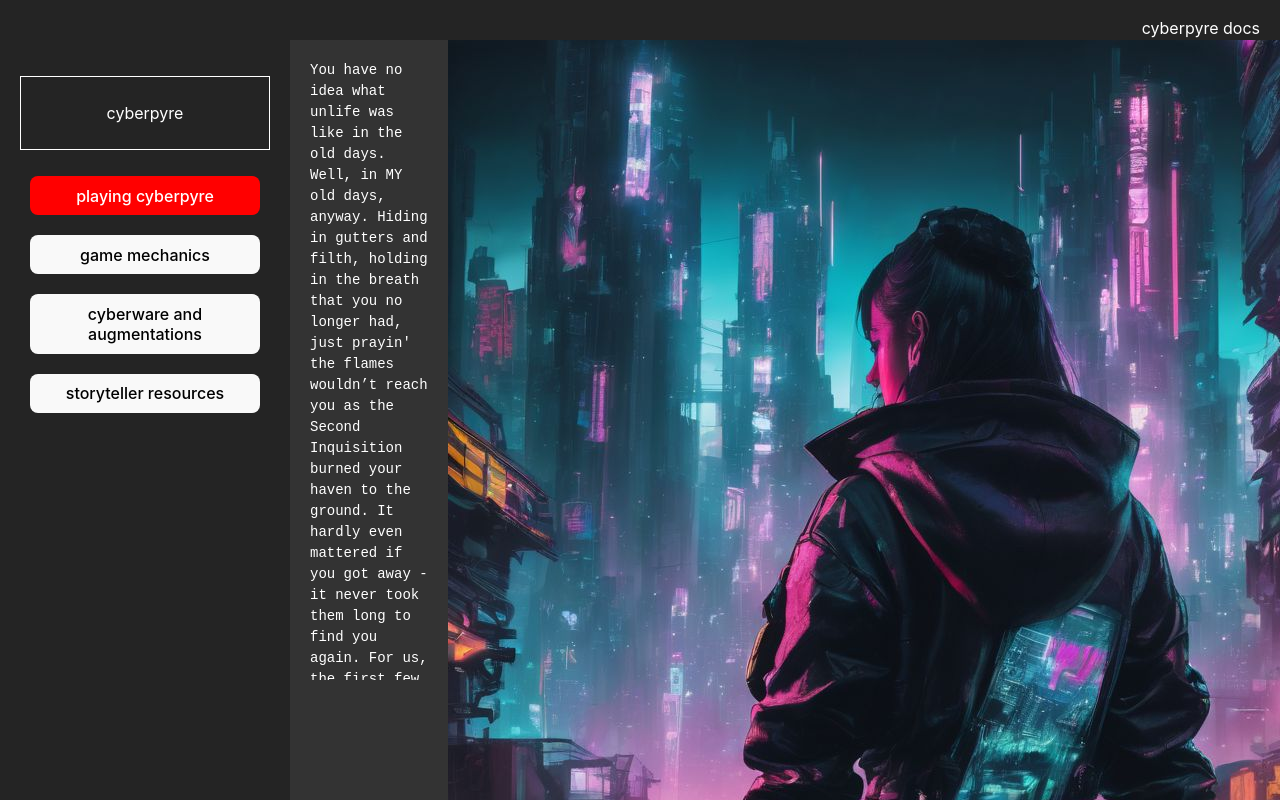
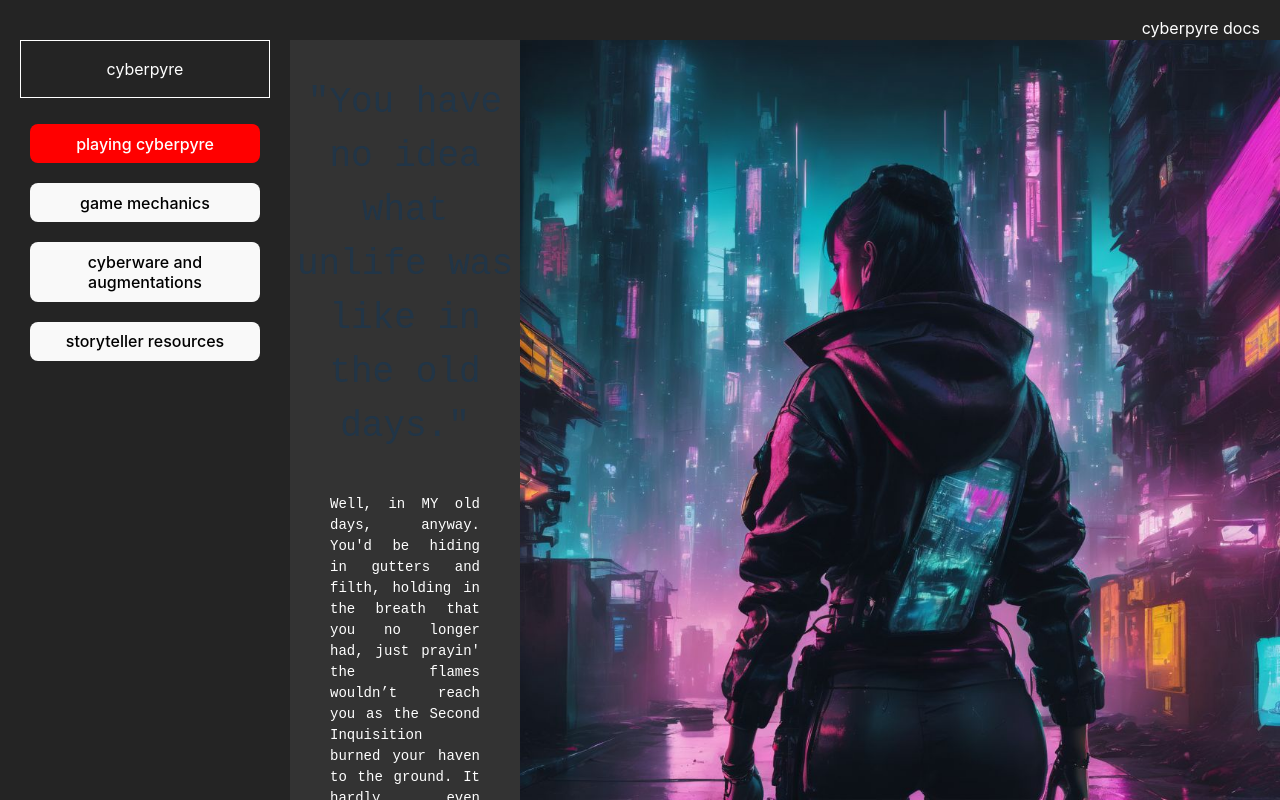
Before and after one commit to qpgdev/cyberpyre, a React (Vite) app: page /playing-cyberpyre/setting-the-scene in a window 1280 px wide. Shown: the top 800 px of the page. Built offline with nearby package versions, Linux system fonts and the light colour scheme; the HTML template or start-up script is replaced by a standard one.

Commit message:
bugfix: fixed error where user could scroll beyond end of page

```diff
--- a/src/App.css
+++ b/src/App.css
@@ -4,8 +4,37 @@
   text-align: center;
 }
 
+.container {
+  display: flex;
+  max-height: 95vh;
+}
+
+.dashboard {
+  flex: 1;
+  max-height: 95vh;
+}
+
+.dropdown-content {
+display: none;
+position: relative;
+min-width: 160px;
+box-shadow: 0px 8px 16px 0px rgba(0, 0, 0, 0.2);
+}
+
+.dropdown-content a {
+padding: 12px 16px;
+text-decoration: none;
+display: block;
+color: white;
+}
+
+.dropdown-content a:hover {
+color: rgb(255, 0, 0);
+}
+
 .logo {
-  padding: 1.5em;
+  padding: 2vh;
+  margin-top: 0px;
   border: 1px solid white;
 }
 
@@ -17,69 +46,42 @@
   filter: drop-shadow(0 0 2em #61dafbaa);
 }
 
-.container {
-  display: flex; /* Make the container take up the full viewport height */
-  overflow: auto;
-}
-
-.setting-the-scene-img {
-  align-self: baseline;
-}
-
-/* Style the sidebar */
-.sidebar {
-  width: 250px; /* Set a fixed width for the sidebar */
-  background-color: #242424; /* Sidebar background color */
-  color: #fff; /* Text color in the sidebar */
-  padding: 20px; /* Add padding for spacing */
-}
-
-.sidebar ul {
-  list-style-type: none;
-  padding: 0;
-}
-
-.sidebar ul li {
-  margin-bottom: 10px;
-}
-
-.sidebar ul li a {
-  color: #fff;
-  text-decoration: none;
-}
-
-/* Style the dashboard content area */
-.dashboard {
-  flex: 1; /* Allow the dashboard to flex and take up remaining space */
-  /* padding: 20px; Add padding for spacing */
-  max-height: 100vw;
-}
-
 .navbar {
   display: flex;
   background-color: #242424;
   color:#fff;
   padding-right: 20px;
   justify-content: right;
+  min-height: 5vh;
+}
 
-  max-height: 40px;
+.navbar-text {
+  min-height: 2vh;
+  margin: 0px;
+  align-self: flex-end;
+}
+
+.setting-the-scene-img {
+  max-height: 95vh;
+}
+
+.sidebar {
+  width: 250px;
+  background-color: #242424;
+  color: #fff;
+  padding-left: 20px;
+  padding-right: 20px;
+  height: 95vh;
 }
 
 :root {
     color: #213547;
     background-color: #ffffff;
 }
+
 a:hover {
     color: #747bff;
 }
-/* button {
-    background-color: #f9f9f9;
-    border-width: 0px;
-    box-shadow:
-    inset 5px 0 20px #f0f,
-    inset -5px 0 20px #0ff;
-} */
-
 
 .intro-button {
   background-color: #f9f9f9;
@@ -89,17 +91,10 @@ a:hover {
   inset 0px 0 20px #f0f,
   inset 0px 0 20px #0ff;
 }
+
 .intro-button:hover {
   border-color: #0ff;
   border-width: 2px;
-}
-
-.intro-narrative {
-  color: #fff;
-  font-family: 'Courier New', Courier, monospace;
-  font-size: 14px;
-  margin: 20px;
-  text-align: left;
 }
 
 .intro-button-alt {
@@ -127,28 +122,18 @@ border-color: rgb(255, 255, 255);
 border-width: 2px;
 }
 
+.intro-narrative {
+  color: #fff;
+  font-family: 'Courier New', Courier, monospace;
+  font-size: 14px;
+  margin: 40px;
+  text-align: justify;
+}
+
 .tab {
 position: relative;
 display: inline-block;
 justify-content: center;
-}
-
-.dropdown-content {
-display: none;
-position: relative;
-min-width: 160px;
-box-shadow: 0px 8px 16px 0px rgba(0, 0, 0, 0.2);
-}
-
-.dropdown-content a {
-padding: 12px 16px;
-text-decoration: none;
-display: block;
-color: white;
-}
-
-.dropdown-content a:hover {
-color: rgb(255, 0, 0);
 }
 
 .tab:hover .dropdown-content {
@@ -157,5 +142,9 @@ display: block;
 
 .scrollable-div {
   overflow: auto;
-  height: 50vw;
 }
+
+.setting-the-scene-title {
+  font-size: 36px;
+  font-family: 'Courier New', Courier, monospace;
+}
--- a/src/App.tsx
+++ b/src/App.tsx
@@ -28,7 +28,7 @@ function App() {
     <Router>
     <div className = 'app-container'>
       <nav className='navbar'>
-        <p>
+        <p className='navbar-text'>
           cyberpyre docs
         </p>
       </nav>
--- a/src/components/playing-cyberpyre-pages/KindredInTheFuture.tsx
+++ b/src/components/playing-cyberpyre-pages/KindredInTheFuture.tsx
@@ -3,7 +3,7 @@ import '../../App.css';
 function KindredInTheFuture() {
 
   return (
-    <div >
+    <div>
       <p>
         This page is a work in progress.
       </p>
--- a/src/components/playing-cyberpyre-pages/SettingTheScenePage.tsx
+++ b/src/components/playing-cyberpyre-pages/SettingTheScenePage.tsx
@@ -6,9 +6,12 @@ function SettingTheScenePage() {
   return (
     <div className="container">
       <div className="scrollable-div">
+        <p className="setting-the-scene-title">
+          "You have no idea what unlife was like in the old days."
+        </p>
         <p className="intro-narrative">
-        You have no idea what unlife was like in the old days.  Well, in MY old days, anyway.
-        Hiding in gutters and filth, holding in the breath that you no longer had, just prayin' the
+        Well, in MY old days, anyway.
+        You'd be hiding in gutters and filth, holding in the breath that you no longer had, just prayin' the
         flames wouldn’t reach you as the Second Inquisition burned your haven to the ground.
         It hardly even mattered if you got away - it never took them long to find you again.
         For us, the first few decades after the turn of the century were filled with nothing
--- a/src/components/playing-cyberpyre-pages/WhatIsCyberpyrePage.tsx
+++ b/src/components/playing-cyberpyre-pages/WhatIsCyberpyrePage.tsx
@@ -3,7 +3,7 @@ import '../../App.css';
 function WhatIsCyberpyrePage() {
 
   return (
-    <div >
+    <div>
       <p>
         Cyberpyre is an unofficial supplement for Vampire: the Masquerade - 5th Edition, a tabletop role-playing game
         which is sometimes colloquially referred to by players as V5.  If you are interested in this supplement, I
```
